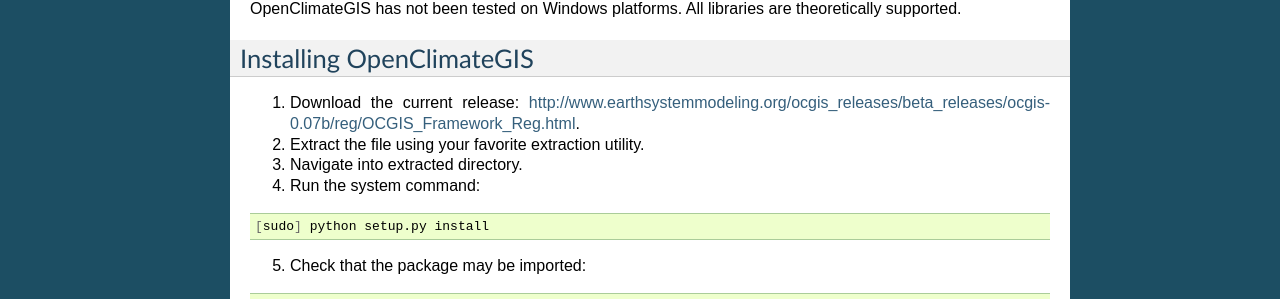
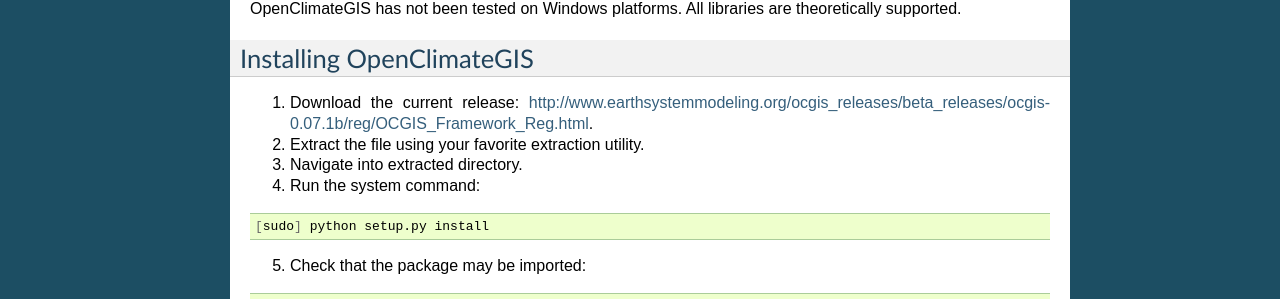
Before and after one commit to NCPP/ocgis, a Sphinx documentation site: the page built from doc/install.rst, in a window 1280 px wide. Shown: the part 1491-1790 px from the top of the page. Built offline with Sphinx 7.4.7, drawn with Linux system fonts in a browser that asks for light colours; formulas are drawn with MathJax 3; some of the changed lines change nothing that is shown.

Commit message:
doc changes.

```diff
--- a/doc/install.rst
+++ b/doc/install.rst
@@ -88,7 +88,7 @@
 Installing OpenClimateGIS
 -------------------------
 
-1. Download the current release: http://www.earthsystemmodeling.org/ocgis_releases/beta_releases/ocgis-0.07b/reg/OCGIS_Framework_Reg.html.
+1. Download the current release: http://www.earthsystemmodeling.org/ocgis_releases/beta_releases/ocgis-0.07.1b/reg/OCGIS_Framework_Reg.html.
 2. Extract the file using your favorite extraction utility.
 3. Navigate into extracted directory.
 4. Run the system command:
```
